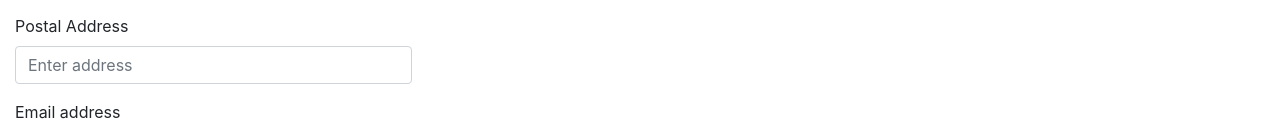
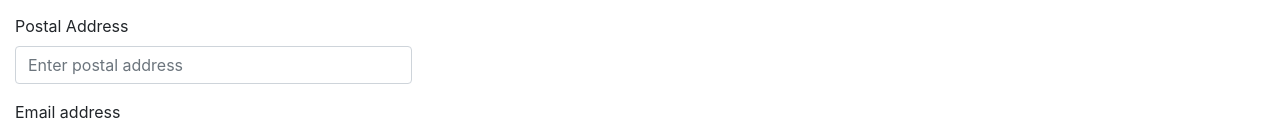
Before and after one commit to frimpong1781/react-crud-contacts, a React (Create React App) app: page / in a window 1280 px wide. Shown: the part 423-553 px from the top of the page. Built offline with nearby package versions, Linux system fonts and the light colour scheme.

Commit message:
placeholder of address changed

```diff
--- a/src/components/AddContactForm.jsx
+++ b/src/components/AddContactForm.jsx
@@ -62,7 +62,7 @@ class AddContactForm extends Component {
 
                 <Form.Group controlId="formBasicEmail">
                     <Form.Label>Postal Address</Form.Label>
-                    <Form.Control type="textarea" placeholder="Enter address" name="address" value={this.state.address} onChange={this.handleChange} />
+                    <Form.Control type="textarea" placeholder="Enter postal address" name="address" value={this.state.address} onChange={this.handleChange} />
                 </Form.Group>
 
                 <Form.Group controlId="formBasicEmail">
```
